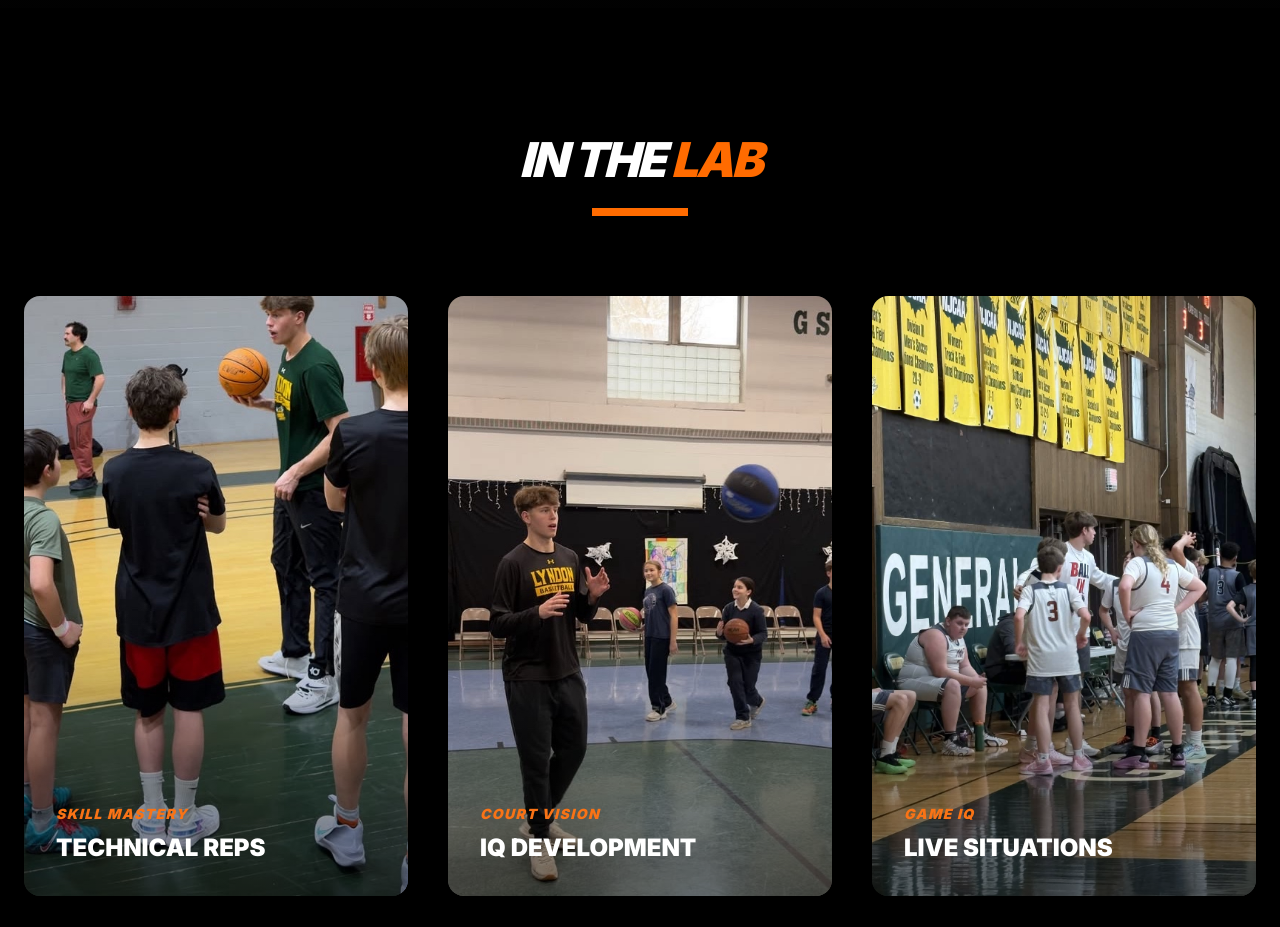
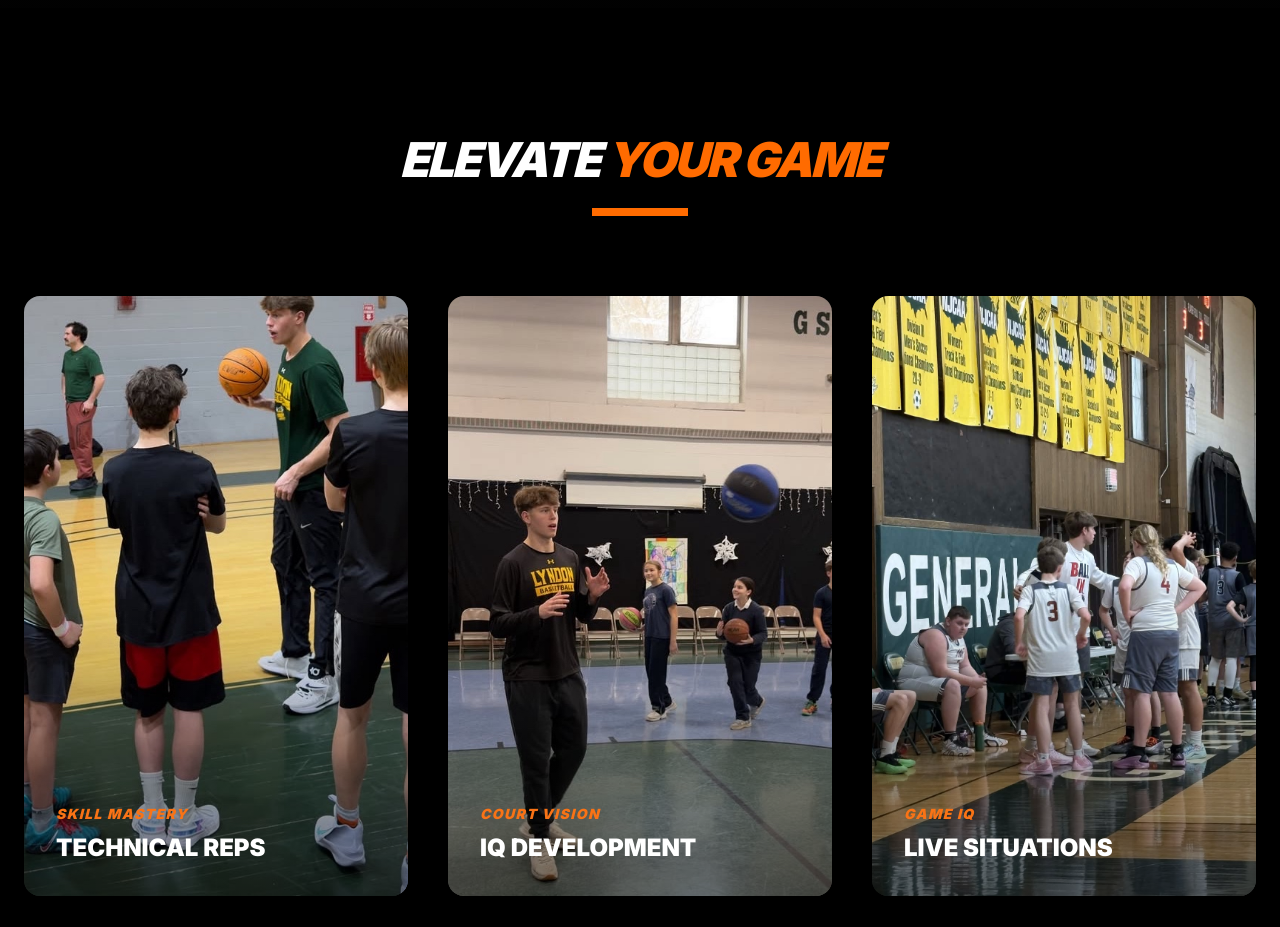
Before and after one commit to Suberj/MattDoyleBBall-Website, a plain HTML site: page index.html in a window 1280 px wide. Shown: the part 1220-2147 px from the top of the page. Drawn offline with nearby package versions, Linux system fonts and the light colour scheme.

Commit message:
Fixed wording

```diff
--- a/index.html
+++ b/index.html
@@ -52,7 +52,7 @@
 
     <section class="py-32 bg-black">
         <div class="max-w-7xl mx-auto px-6 text-center mb-20">
-            <h2 class="text-5xl font-black uppercase italic tracking-tighter">In The <span class="accent-color">Lab</span></h2>
+            <h2 class="text-5xl font-black uppercase italic tracking-tighter">Elevate <span class="accent-color">Your Game</span></h2>
             <div class="h-2 w-24 bg-accent mx-auto mt-6"></div>
         </div>
 
```
